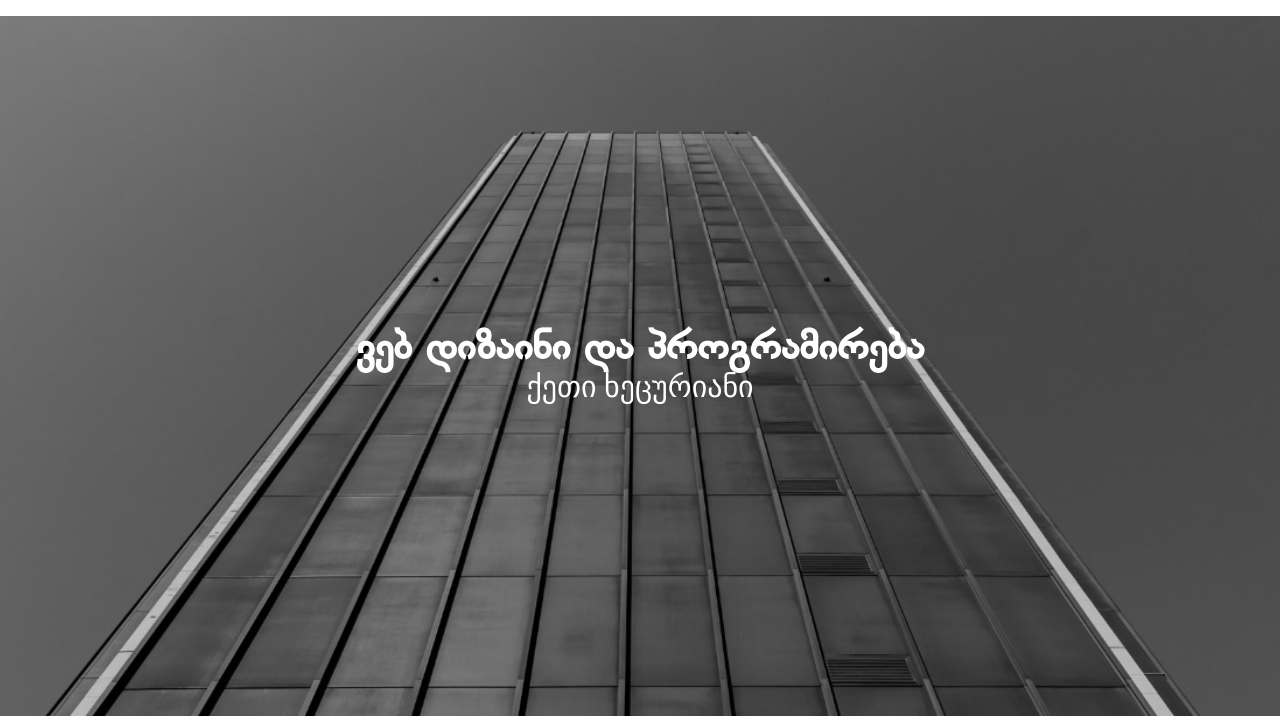
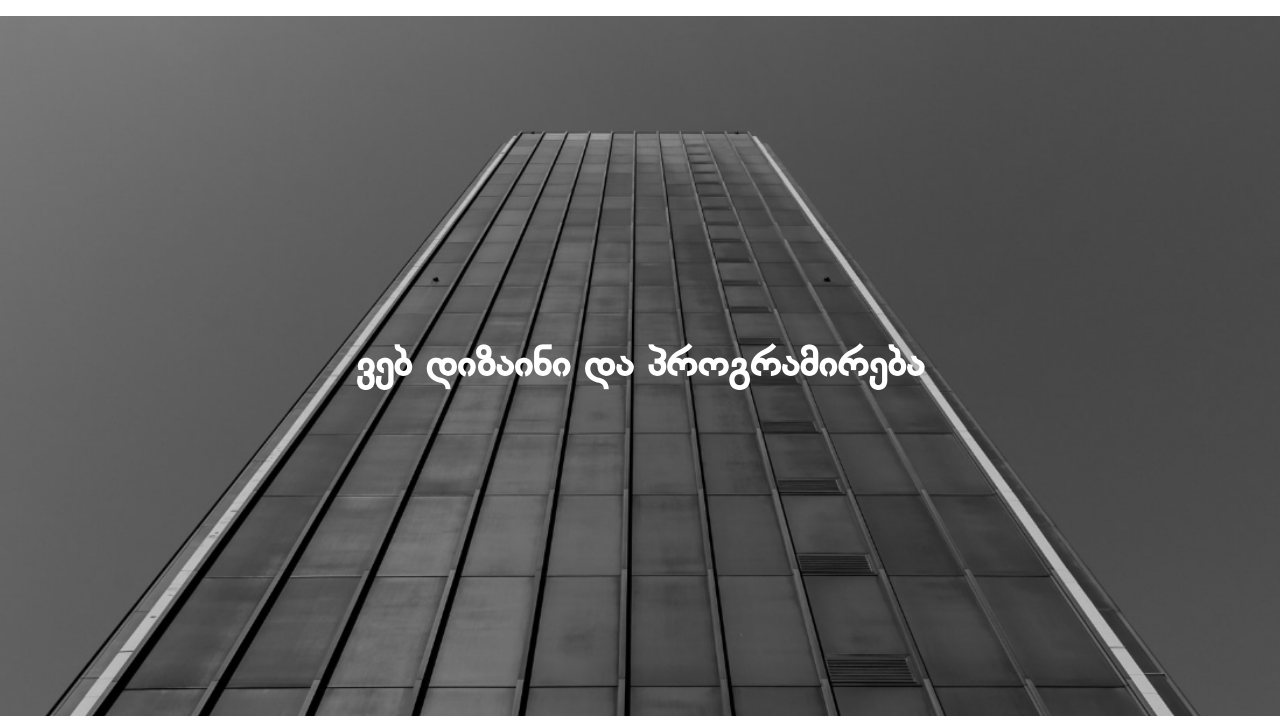
Before and after one commit to qetiproject/atomweb, a plain HTML site: page index.html in a window 1280 px wide. Shown: the part 84-802 px from the top of the page. Drawn offline with Linux system fonts and the light colour scheme; files whose address does not match are found by name; a web font is replaced by a local one.

Commit message:
Update index.html

```diff
--- a/index.html
+++ b/index.html
@@ -54,7 +54,6 @@
 		<img class="main_pic" src="assets/images/mainPic.png" alt="mainPic" title="mainPic">
 		<div class="hero_content">
 			<h1 class="hero_title">ვებ დიზაინი და პროგრამირება</h1>
-			<p>ქეთი ხეცურიანი</p>
 		</div>
 	</section>
 	<!-- hero section end -->
```
